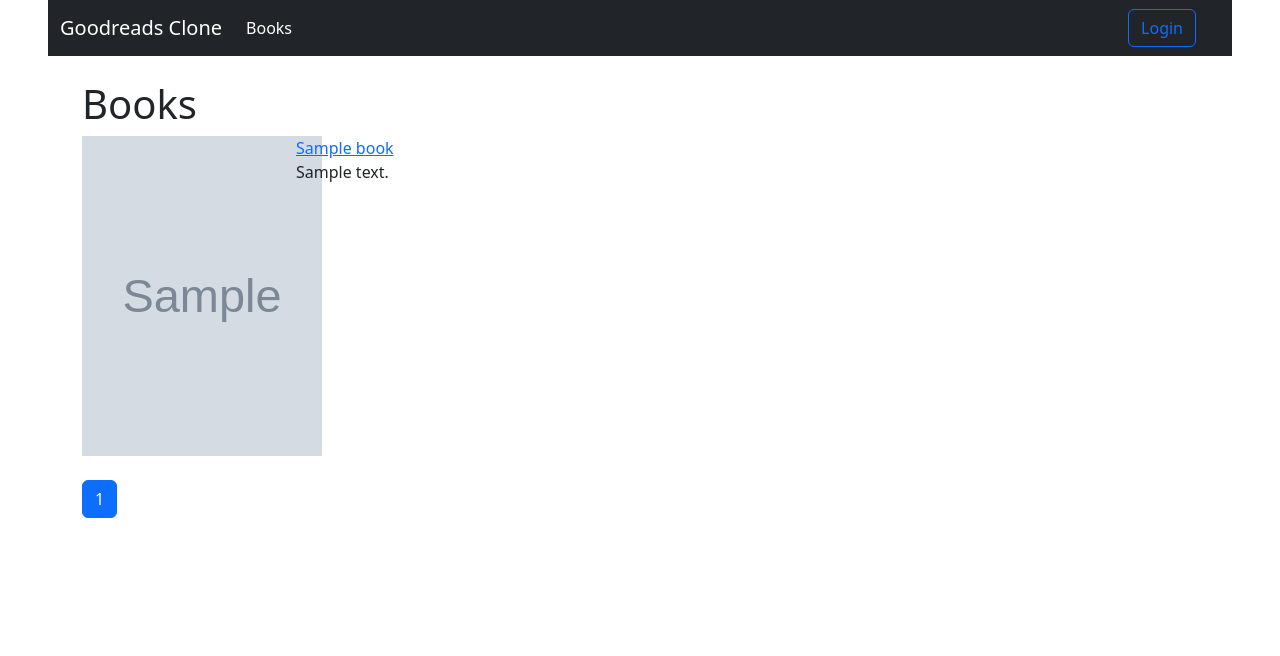
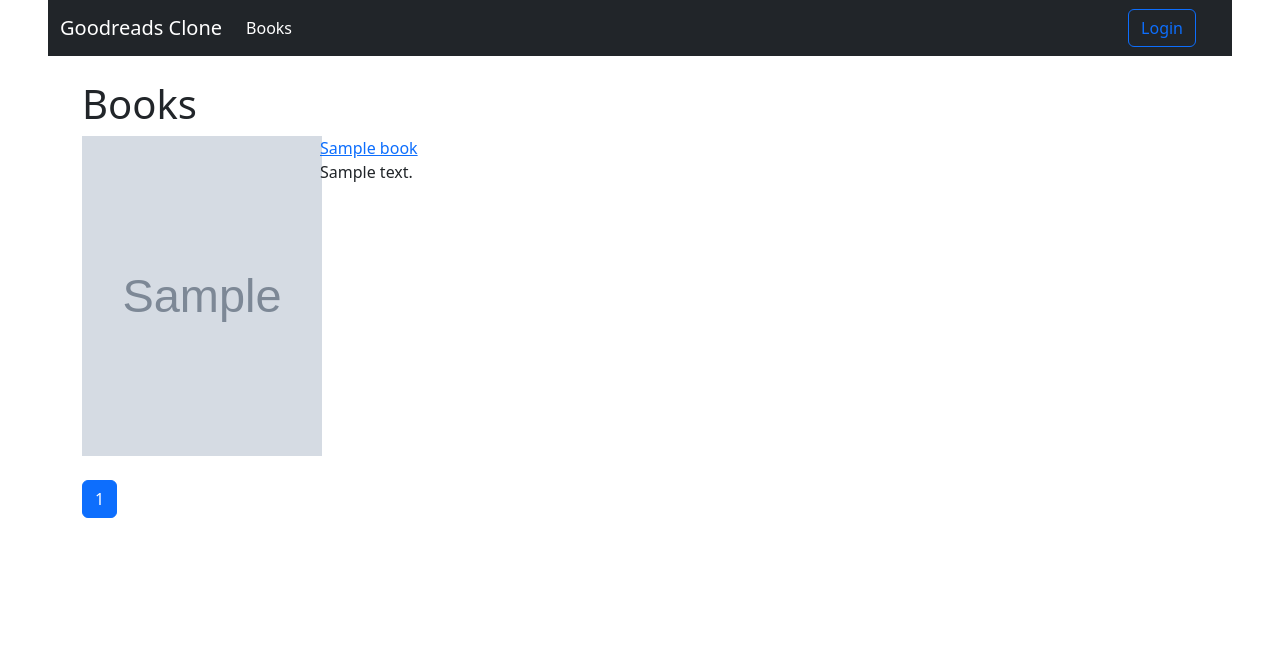
Before and after one commit to ummataliyev/Goodreads, a Django app: page /books/ in a window 1280 px wide. Shown: the top 656 px of the page. Run offline with Django 4.2, Linux system fonts and the light colour scheme; tables that the repository leaves empty hold one stand-in row (values such as "Sample post"); grey boxes marked "Sample" are stand-in pictures.

Commit message:
Tiny Changes

```diff
--- a/books/templates/books/list.html
+++ b/books/templates/books/list.html
@@ -9,10 +9,10 @@
 {% for book in page_obj.object_list %}
     <div class="row mb-4">
         <div class="col-2">
-            <img class="cover-pic" src="{{ book.cover_picture.url }}">
+            <img class="cover-pic" src="{{ book.cover_picture.url }}" alt="Book Cover">
         </div>
 
-        <div class="col-6 ms-4">
+        <div class="col-6 ms-5">
             <a href="{% url 'books:detail' book.id %}">{{ book.title }}</a>
 
             <p>
@@ -20,6 +20,7 @@
             </p>
         </div>
     </div>
+
 {% endfor %}
 
 <nav>
```
